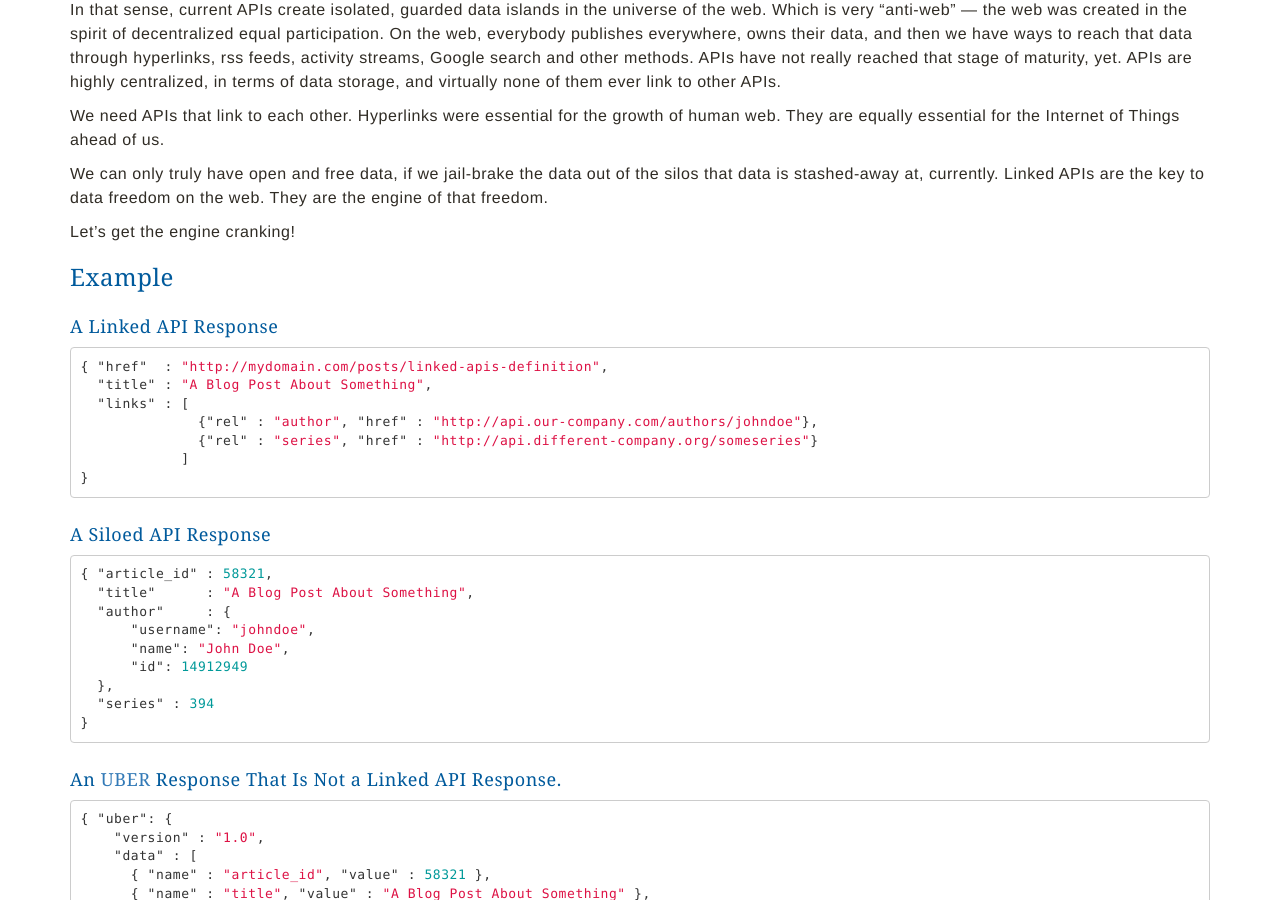
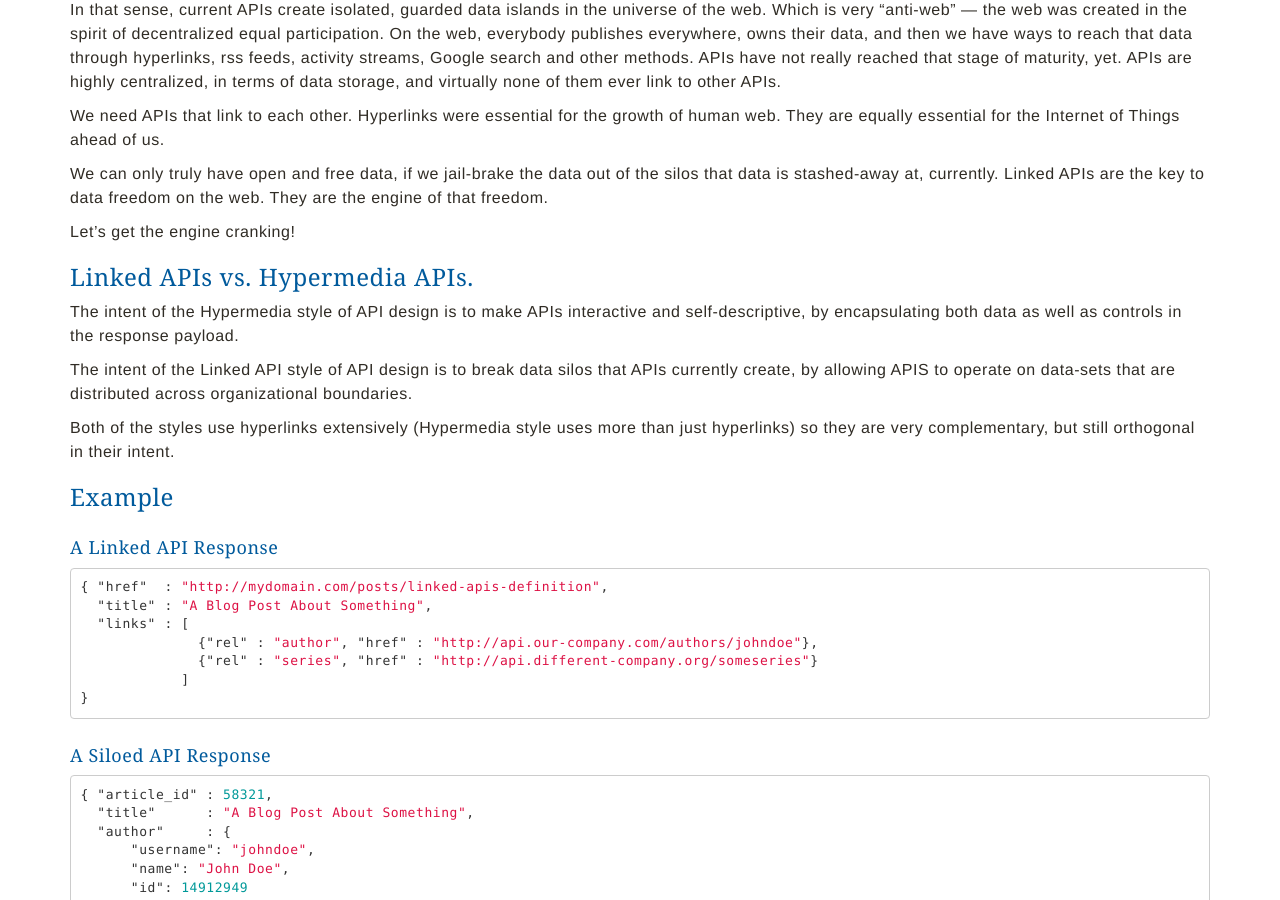
Before and after one commit to inadarei/linkedapis, a Jekyll site: the page built from index.md, in a window 1280 px wide and 900 px high, scrolled down 472 px. Built offline with Jekyll 4.4.1, drawn with Linux system fonts in a browser that asks for light colours; nearby versions of some CDN libraries; Markdown is read by kramdown in place of the engine named in the settings.

Commit message:
explaning linked apis vs hypermedia apis further

```diff
--- a/index.md
+++ b/index.md
@@ -26,6 +26,14 @@ We need APIs that link to each other. Hyperlinks were essential for the growth o
 We can only truly have open and free data, if we jail-brake the data out of the silos that data is stashed-away at, currently. Linked APIs are the key to data freedom on the web. They are the engine of that freedom.
 
 Let's get the engine cranking!
+
+### Linked APIs vs. Hypermedia APIs.
+
+The intent of the Hypermedia style of API design is to make APIs interactive and self-descriptive, by encapsulating both data as well as controls in the response payload.
+
+The intent of the Linked API style of API design is to break data silos that APIs currently create, by allowing APIS to operate on data-sets that are distributed across organizational boundaries.
+
+Both of the styles use hyperlinks extensively (Hypermedia style uses more than just hyperlinks) so they are very complementary, but still orthogonal in their intent.
 
 ### Example
 
```
